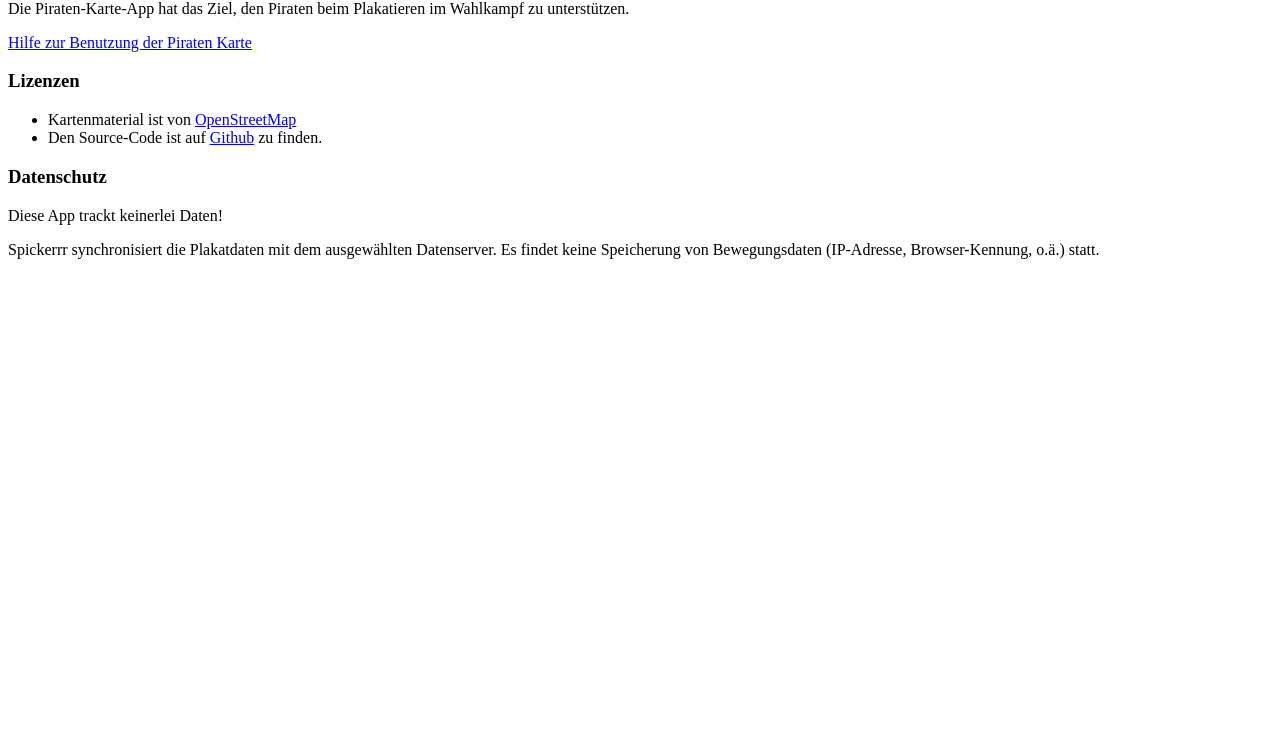
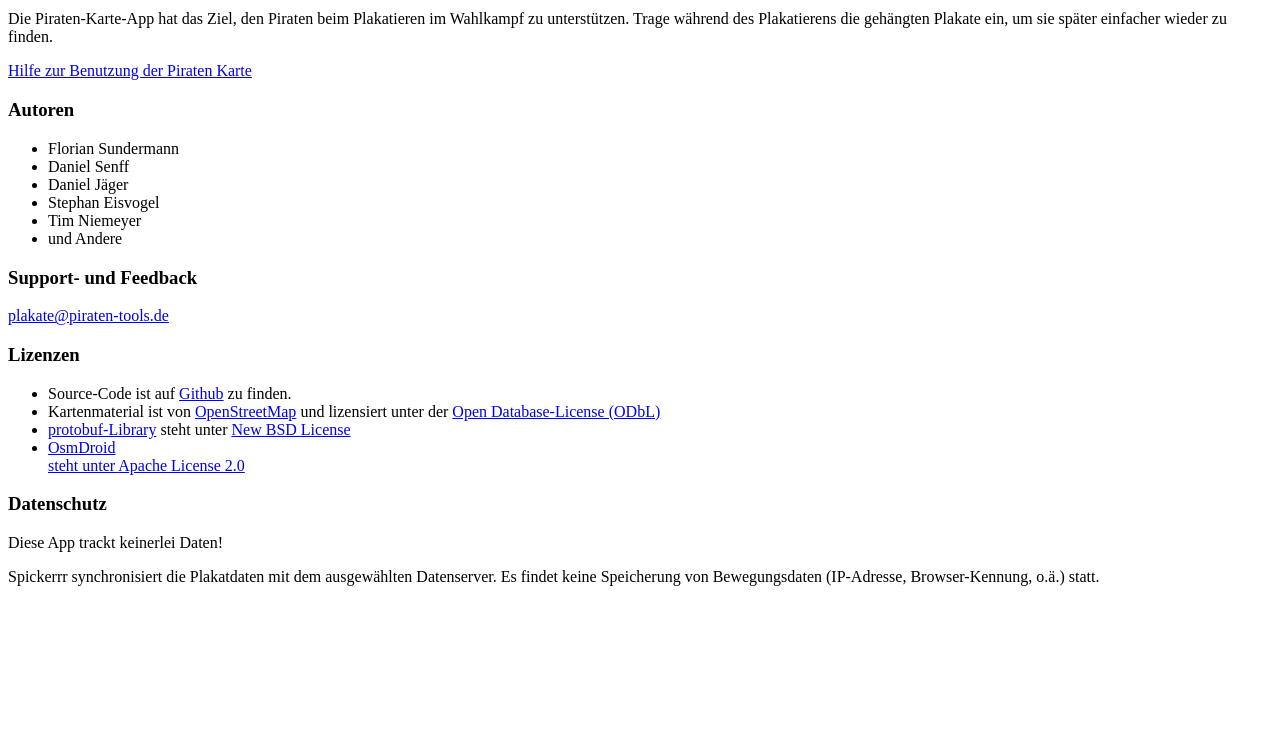
Before and after one commit to boombuler/piraten_map_app, a plain HTML site: page assets/about/index.html in a window 1280 px wide. Shown: the part 49-800 px from the top of the page. Drawn offline with Linux system fonts and the light colour scheme.

Commit message:
updated about-page

```diff
--- a/assets/about/index.html
+++ b/assets/about/index.html
@@ -1,27 +1,39 @@
-<html>
+<!DOCTYPE html>
+<html lang="en">
 <head>
-<META HTTP-EQUIV="Content-Type" content="text/html; charset=utf-8">
-<title>About</title>
+<meta charset="utf-8">
+<meta http-equiv="X-UA-Compatible" content="IE=edge">
+<meta name="viewport" content="width=device-width, initial-scale=1">
+<title>Über Piratenkarte</title>
 </head>
 <body>
 
 <h3>Über Piraten Karte</h3>
-<!--<p>Kontakt über <a href="https://twitter.com/spickerrr" target="_blank">@spickerrr</a>, ausführlicheres bei <a href="http://spickerrr.tumblr.com" target="_blank">spickerrr@tumbler</a>.</p>-->
-<p>Die Piraten-Karte-App hat das Ziel, den Piraten beim Plakatieren im Wahlkampf zu unterstützen.</p>
+<p>Die Piraten-Karte-App hat das Ziel, den Piraten beim Plakatieren im Wahlkampf zu unterstützen. Trage während des Plakatierens die gehängten Plakate ein, um sie später einfacher wieder zu finden.</p>
 
 <p><a href="http://wiki.piratenpartei.de/NRW:Plakatkarte">Hilfe zur Benutzung der Piraten Karte</a></p>
 
-<!--<h3>Credits</h3>
+<h3>Autoren</h3>
 <ul>
-<li><b>Daniel Senff</b><br/>(<a href="https://twitter.com/dahie" target="_blank">@dahie</a>)</li>
-<li><b>Daniel Senff</b><br/>(<a href="https://twitter.com/dahie" target="_blank">@dahie</a>)</li>
-</ul>-->
+<li>Florian Sundermann</li>
+<li>Daniel Senff</li>
+<li>Daniel Jäger</li>
+<li>Stephan Eisvogel</li>
+<li>Tim Niemeyer</li>
+<li>und Andere</li>
+</ul>
+
+<h3>Support- und Feedback</h3>
+
+<p><a href="mailto:plakate@piraten-tools.de">plakate@piraten-tools.de</a></p>
 
 <h3>Lizenzen</h3>
 <ul>
 <!--<li>Die in Spickerrr verwendeten Daten (die Anträge) sind öffentlich in den entsprechenden Wikis zugänglich oder wurden von den entsprechenden Organisationen zur Verfügugn gestellt. Sie stehen unter der CC BY-SA 3.0 Lizenz.</li>-->
-<li>Kartenmaterial ist von <a href="http://openstreetmap.org">OpenStreetMap</a></li>
-<li>Den Source-Code ist auf <a href="https://github.com/boombuler/piraten_map_app">Github</a> zu finden.</a>
+<li>Source-Code ist auf <a href="https://github.com/boombuler/piraten_map_app">Github</a> zu finden.</a>
+<li>Kartenmaterial ist von <a href="http://openstreetmap.org">OpenStreetMap</a> und lizensiert unter der <a href="http://opendatacommons.org/licenses/odbl/">Open Database-License (ODbL)</a></li>
+<li><a href="https://code.google.com/p/protobuf/">protobuf-Library</a> steht unter <a href="http://opensource.org/licenses/BSD-3-Clause">New BSD License</a></li>
+<li><a href="https://code.google.com/p/osmdroid/">OsmDroid</li> steht unter <a href="http://www.apache.org/licenses/LICENSE-2.0">Apache License 2.0</a></li>
 </ul>
 
 <!--<h3>Benutzte Bibliotheken</h3>
```
